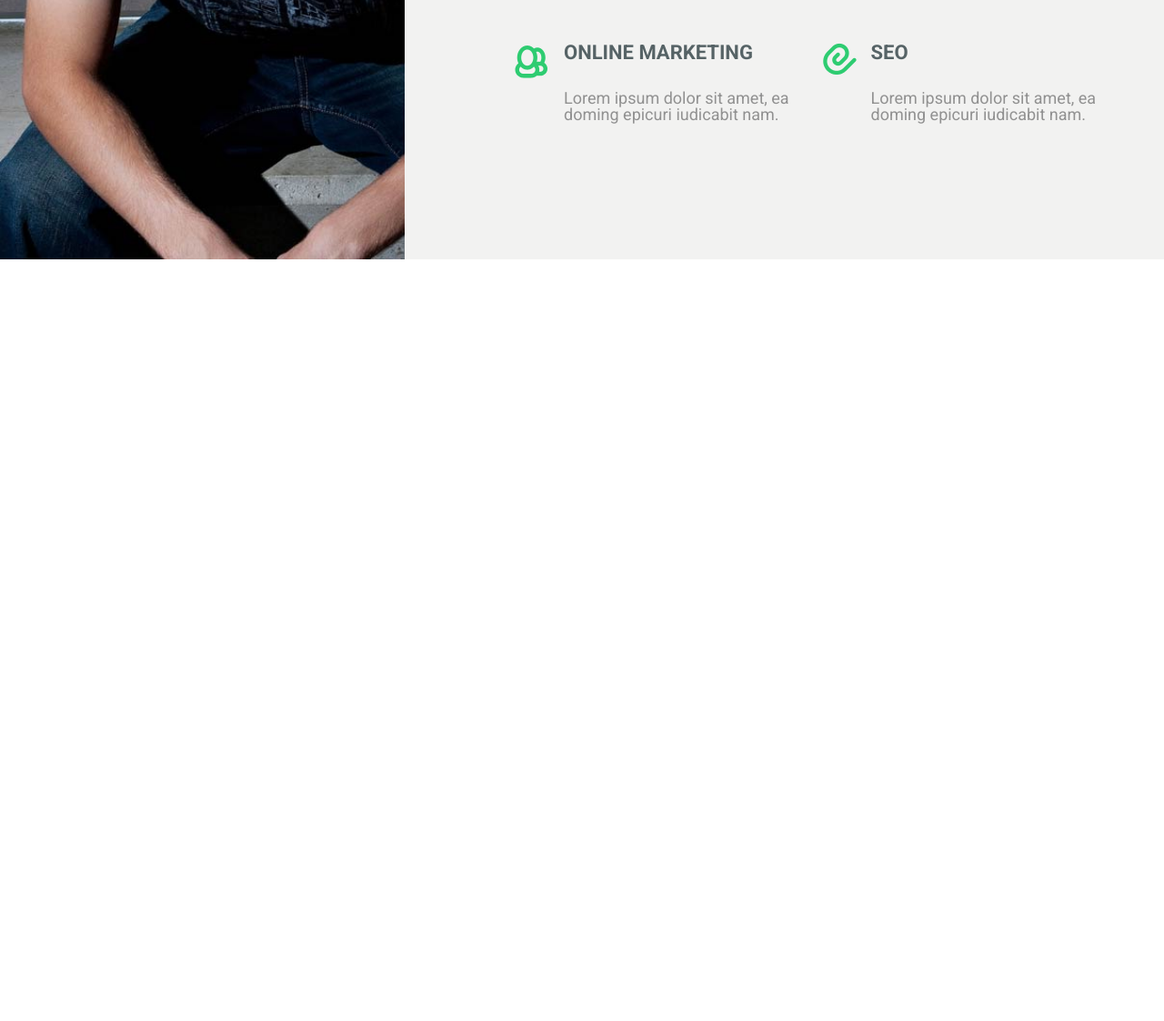
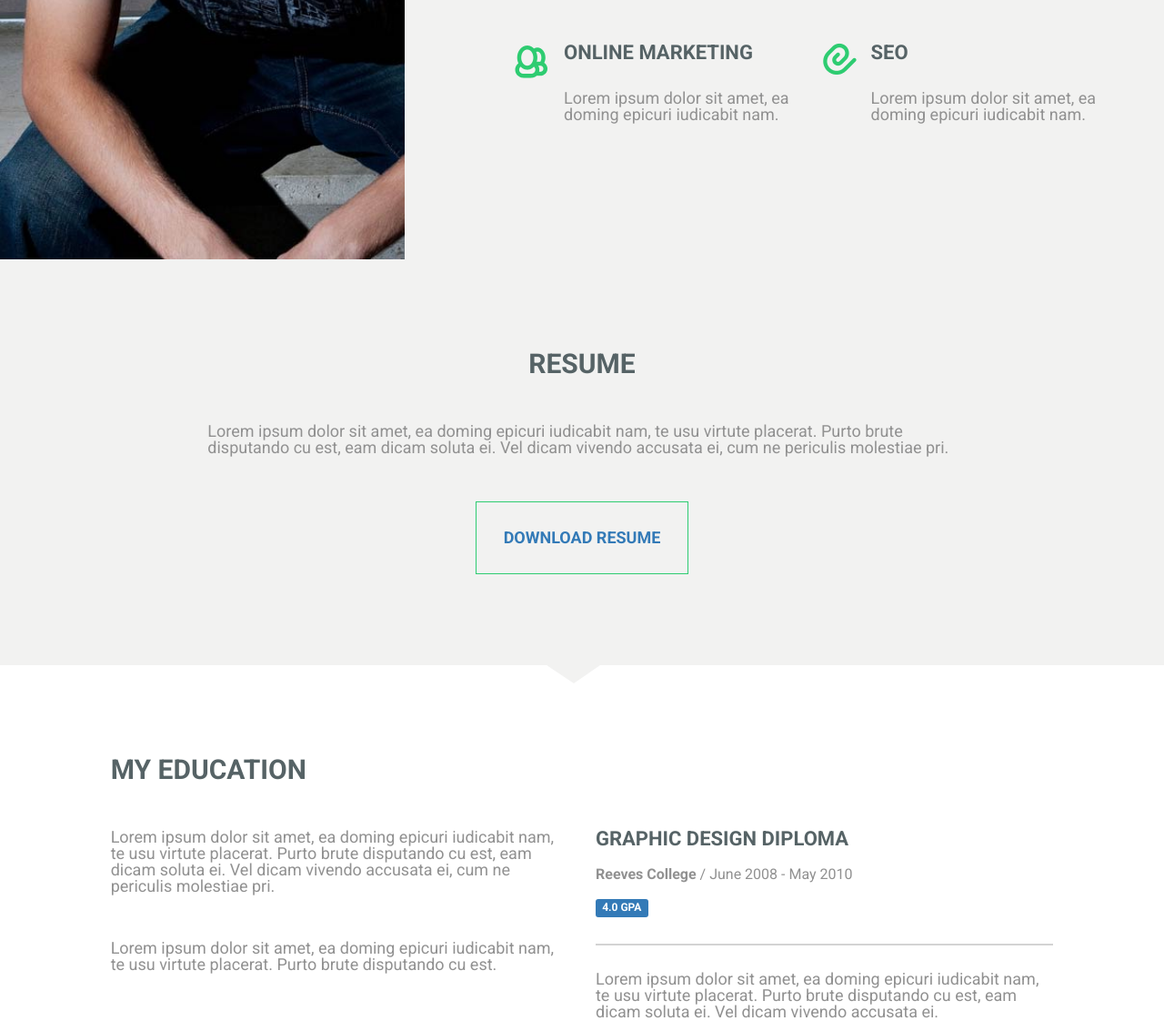
Before and after one commit to KrzysztofGolat/0006_Web_Graphic_Designer, a website: page app/index.html in a window 1280 px wide. Shown: the part 1755-2877 px from the top of the page at 91% size. Before the commit the page ends 2040 px from the top, so only its background shows below. Drawn offline with nearby package versions, Linux system fonts and the light colour scheme; files that its build step writes are made by us from their sources.

Commit message:
My Education section.

```diff
--- a/app/index.html
+++ b/app/index.html
@@ -120,7 +120,7 @@
 
                             <p>Lorem ipsum dolor sit amet, ea doming epicuri iudicabit nam, te usu virtute placerat. Purto brute disputando cu est, eam dicam soluta ei.</p>
                         </div>
-<!--                        <div class="container">-->
+
                             <div class="row">
                                 <div class="col-md-6 col-xs-12 aboutme__web">
                                     <h3 class="aboutme__inside">Web design</h3>
@@ -141,32 +141,69 @@
                                     <p>Lorem ipsum dolor sit amet, ea doming epicuri iudicabit nam.</p>
                                 </div>
                             </div>
-<!--                        </div>-->
-
                     </div>
                 </div>
             </div>
+        </div>
 
-<!--        ******************** MY SKILLS **********************-->
-            <!--<div class="container">-->
-                <!--<div class="row">-->
-                    <!--<div class="col-md-4 col-sm-4 col-xs-6 values">-->
-                        <!--<h2>My skills</h2>-->
-                        <!--<div>-->
-                            <!--Lorem ipsum dolor sit amet, ea doming epicuri iudicabit nam, te usu virtute placerat. Purto brute disputando cu est, eam dicam soluta ei. Vel dicam vivendo accusata ei, cum ne periculis molestiae pri.-->
-                            <!--Lorem ipsum dolor sit amet, ea doming epicuri iudicabit nam, te usu virtute placerat. Purto brute disputando cu est, eam dicam soluta ei. Vel dicam vivendo accusata ei, cum ne periculis molestiae pri.-->
-                        <!--</div>-->
-                        <!--<div class="header__ramka">-->
-                            <!--<a href="">Contact me</a>-->
-                        <!--</div>-->
-                    <!--</div>-->
-                    <!--<div class="col-md-4 col-sm-4 col-xs-6 values">-->
-                     <!---->
-                    <!--</div>-->
-                <!--</div>-->
-            <!--</div>-->
+<!--        ******************** RESUME **********************-->
+
+    <div class="container-fluid resume">
+        <div class="row">
+            <div class="col-md-8 col-md-offset-2
+                        col-xs-12">
+                <h2 class="resume__title">Resume</h2>
+
+                <p class="resume__description">Lorem ipsum dolor sit amet, ea doming epicuri iudicabit nam, te usu virtute placerat. Purto brute disputando cu est, eam dicam soluta ei. Vel dicam vivendo accusata ei, cum ne periculis molestiae pri. </p>
+
+                    <button type="button" class="btn btn-default center-block resume__button">
+                        <a href="files/cv.pdf" alt="CV" target="_blank" class="resume__a">
+                            Download resume
+                        </a>
+                    </button>
+            </div>
+        </div>
+    </div>
+
+<!--        ******************** MY EDUCATION **********************-->       <div class="container-fluid education">
+        <div class="row">
+            <div class="col-md-10 col-xs-offset-1
+                        col-xs-12">
+                <h2 class="education__title">My Education</h2>
+            </div>
+                    <div class="col-md-10 col-md-offset-1 col-xs-12">
+                        <div class="row">
+                        <div class="col-md-6 col-xs-12 education__left">
+
+                        <p class="resume__description">
+                              Lorem ipsum dolor sit amet, ea doming epicuri iudicabit nam, te usu virtute placerat. Purto brute disputando cu est, eam dicam soluta ei. Vel dicam vivendo accusata ei, cum ne periculis molestiae pri.</p>
+
+                          <p class="resume__description">
+                              Lorem ipsum dolor sit amet, ea doming epicuri iudicabit nam, te usu virtute placerat. Purto brute disputando cu est.
+                        </p>
+                        </div>
+
+                        <div class="col-md-6 col-xs-12 education__right">
+
+                            <section>
+                                <h3 class="education__inside">
+                                    Graphic Design Diploma</h3>
+                                <h4 class="education__description1">              <strong>Reeves College</strong> /  June 2008 - May 2010
+                                </h4>
+                                <span class="label label-primary">4.0 GPA</span>
+
+                                <p class="education__description2">
+                                  Lorem ipsum dolor sit amet, ea doming epicuri iudicabit nam, te usu virtute placerat. Purto brute disputando cu est, eam dicam soluta ei. Vel dicam vivendo accusata ei.
+                                </p>
+                            </section>
 
 
+                        </div>
+                        </div>
+                    </div>
+
+        </div>
+    </div>
     </main>
 
     <footer></footer>
--- a/app/styles/style.scss
+++ b/app/styles/style.scss
@@ -1,4 +1,5 @@
 $brandcolor: #2ecc71;
+$medgrey: #919191;
 
 $headingFont: 'Roboto', Arial, serif;
 $textFont: 'Open Sans', Arial, serif;
@@ -176,7 +177,7 @@ h2 {
     font-family: $headingFont;
     font-weight: 400;
     font-size: 18px;
-    color: #919191;
+    color: $medgrey;
     margin-top: 100px;
     margin-bottom: 100px;
 
@@ -261,7 +262,7 @@ h2 {
         padding-left: 120px;
         padding-top: 100px;
         padding-bottom: 100px;
-        color: #919191;
+        color: $medgrey;
         font-size: 18px;
 
 
@@ -378,3 +379,97 @@ h2 {
         }
     }
 }
+
+
+//************************* RESUME *************************
+
+.resume {
+
+    background-color: #f2f2f1;
+
+    &__title {
+        text-align: center;
+        padding-top: 100px;
+        padding-bottom: 50px;
+    }
+
+    &__button {
+        border-radius: 0;
+        text-transform: uppercase;
+        color: $brandcolor;
+        border-color: $brandcolor;
+        font-weight: 700;
+        font-size: 18px;
+        margin-bottom: 100px;
+        background-color: #f2f2f1;
+    }
+
+    &__a {
+        display: inline-block;
+        padding: 20px 18px 20px 18px;
+
+    }
+
+    &__a:visited {
+        color: $brandcolor;
+    }
+
+    &__a:hover {
+        text-decoration: none;
+        color: black;
+    }
+
+    &__description {
+        font-family: $headingFont;
+        font-weight: 400;
+        font-size: 18px;
+        color: $medgrey;
+        padding-bottom: 50px;
+    }
+
+    &::after {
+        background: url(../img/resume_dziubek.png);
+        display: block;
+        position: absolute;
+        width: 58px;
+        height: 20px;
+        content: "";
+        left: 47vw;
+    }
+}
+
+//************************* MY EDUCATION *************************
+
+.education {
+        &__inside {
+        font-size: 22px;
+        text-transform: uppercase;
+        color: #566366;
+        font-weight: 700;
+        padding-bottom: 20px;
+    }
+
+    &__title {
+        padding-top: 100px;
+        padding-bottom: 50px;
+    }
+
+    &__description1 {
+        padding-bottom: 20px;
+        color: $medgrey;
+
+        strong {
+            font-weight: 700;
+        }
+    }
+
+    &__description2 {
+        font-family: $headingFont;
+        font-weight: 400;
+        font-size: 18px;
+        color: $medgrey;
+        margin-top: 32px;
+        padding-top: 28px;
+        border-top: solid 2px lightgrey;
+        }
+}
```
Also changed, not shown: app/img/resume_dziubek.png (added), 1 other file.
